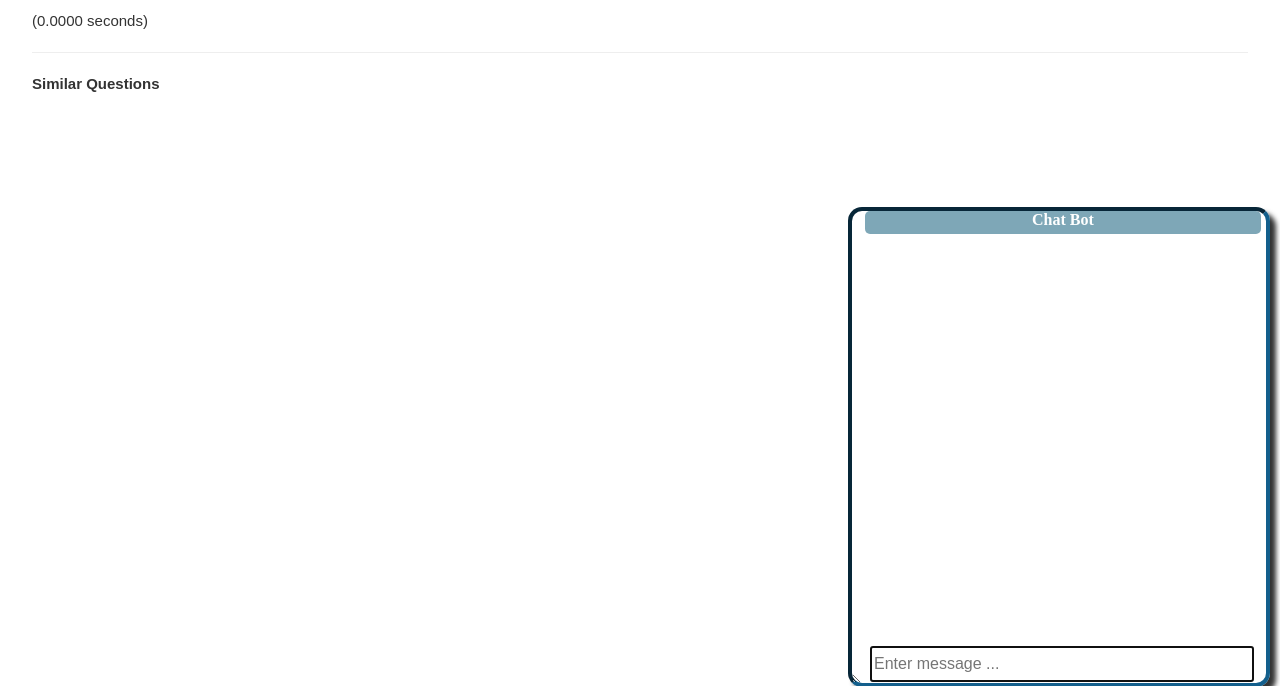
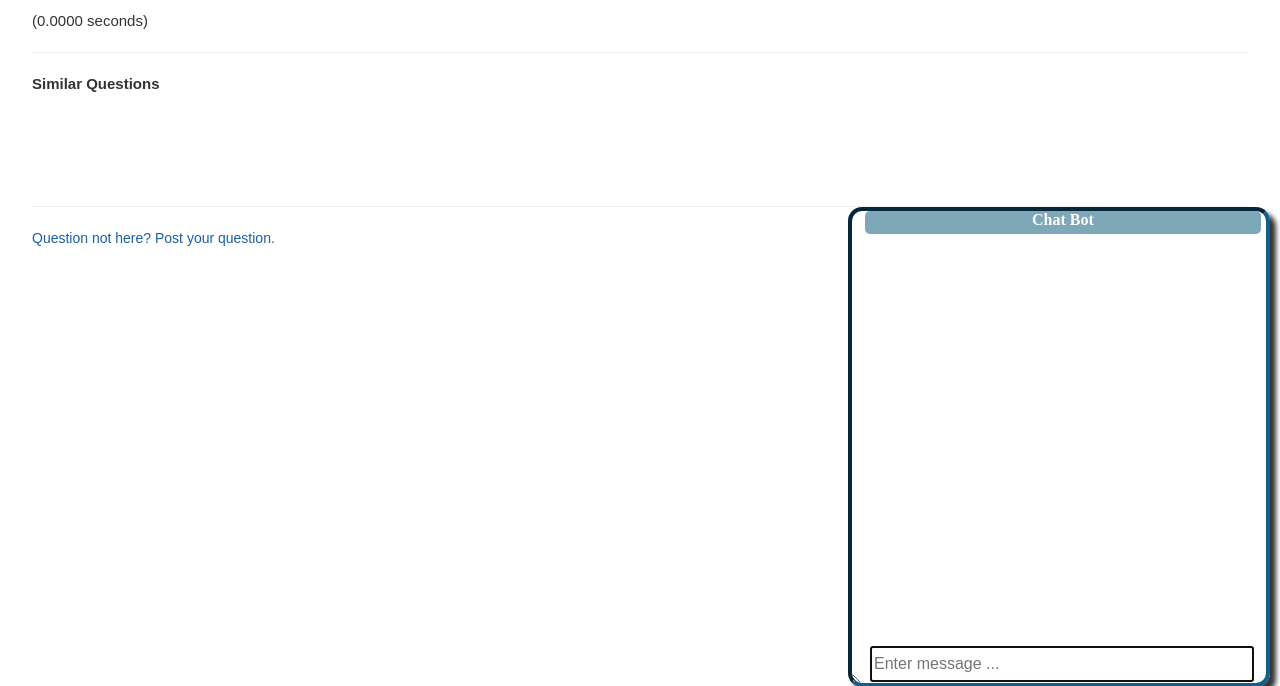
Before and after one commit to ShivamShrirao/Quora_Similar_Questions_Search, a Flask app: page /search in a window 1280 px wide. Shown: the part 103-789 px from the top of the page. Run offline with Flask 2, Linux system fonts and the light colour scheme; parts of the project's set-up code (start-up, migrations or seed data) failed here and were passed over; some libraries are stand-ins or nearby versions.

Commit message:
added post question

```diff
--- a/question_answer.json
+++ b/question_answer.json
@@ -1,10 +1,11 @@
 {
-    "What is the forum for?": "This is a forum to answer question related to programming",
-    "Hello": "Hello! How are you today?",
+    "What is the forum for?": "This is a forum to answer question related to various subjects.",
+    "Hello": "Hello! How can I help you today?",
+    "I am fine.": "That's good to hear.",
     "Who are you?": "I am an assistant bot which can answer your questions about this forum",
     "What is special about this forum?": "The special thing about this forum is that it uses NLP to prevent redundant questions, even if it is in a different language.",
     "How does the site find similar question?": "We use BERT to compare and find questions that are similar.",
     "What is BERT?": "Bidirectional Encoder Representations or BERT is a from Transformers is a Transformer-based machine learning technique for natural language processing pre-training developed by Google.",
-    "How can I post questions on this blog?": "You can enter your question in the ask-question box. If a similar question already exist, we will show you the existing questions and promt you again.",
-    "What if my question already exist?": "If your question matches some which already exists on our forum, you will be shown the matching the questions. If your answer is still not available, you can decide and still post your question."
+    "How can I post questions on this blog?": "You can first, search for your question on the blog. We will compare similar questions and will show you the answers for the same.",
+    "What if my question doesn't exist?": "In the search results page, you will find an option to post your own question at the bottom. From there, you'll be led to a page where you can post your questions."
 }
--- a/www/server.py
+++ b/www/server.py
@@ -56,20 +56,16 @@ def get_resp_dicts(query):
 def search():
 	start_time = time.time()
 	resp = []
-	query = None
-	try:
-		query = request.args['q']
-		if query:
-			resp = get_resp_dicts(query)
-	except KeyError:
-		pass
+	query = request.args.get('q')
+	if query:
+		resp = get_resp_dicts(query)
 	end_time = time.time()
 	time_taken = end_time-start_time
 	return render_template("search.html", resp=resp, query=query, time_taken=f"{time_taken:.4f}")
 
 
 @app.route('/view/<qid>')
-def view(qid):
+def view(qid, view_page=True, q_posted=False):
 	start_time = time.time()
 	try:
 		query = corpus_sentences[int(qid)]
@@ -79,7 +75,23 @@ def view(qid):
 		resp = []
 	end_time = time.time()
 	time_taken = end_time-start_time
-	return render_template("search.html", resp=resp[1:], query=query, time_taken=f"{time_taken:.4f}", view_page=True)	# skip first as it is same as question in db.
+	return render_template("search.html", resp=resp[1:], query=query, time_taken=f"{time_taken:.4f}",
+							view_page=view_page, q_posted=q_posted)	 # skip first resp as it is same as question in db.
+
+@app.route('/q_posted/<qid>')
+def q_posted(qid):
+	return view(qid, q_posted=True)
+
+@app.route('/post_question', methods=['POST', 'GET'])
+def post_question():
+	if request.method == 'POST':
+		query = request.form.get('question')
+		if query:
+			corpus_sentences.append(query)
+			return q_posted(len(corpus_sentences)-1)
+
+	return render_template("post_questions.html")
+
 
 @app.route('/chat')
 def chat():
@@ -89,24 +101,23 @@ def chat():
 @app.route('/chatbot')
 def chatbot():
 	resp = {}
-	query = None
-	try:
-		query = request.args['q']
-		if query:
-			hits = search_question(query, qa_embedding)
-			hit = hits[0]  # best response
-			resp = {
-					"answer": "Sorry, I did not get your question. Can you please be more specific?",
-					"similar": cb_questions[hit['corpus_id']],
-					"score": f"{hit['score']:.3f}",
-					}
-			if hit['score'] > 0.85:
-				resp["answer"] = chatbot_qa[cb_questions[hit['corpus_id']]]
+	query = request.args.get('q')
+	if query:
+		hits = search_question(query, qa_embedding)
+		hit = hits[0]  # best response
+		resp = {
+				"answer": "Sorry, I did not get your question. Can you please be more specific?",
+				"similar": cb_questions[hit['corpus_id']],
+				"score": f"{hit['score']:.3f}",
+				}
+		if hit['score'] > 0.85:
+			resp["answer"] = chatbot_qa[cb_questions[hit['corpus_id']]]
 
-	except KeyError:
-		pass
 	return json.dumps(resp)
 
+
+'''
+'''
 
 if __name__ == '__main__':
 	app.run(debug=False)
--- a/www/static/css/chatbox.css
+++ /dev/null
@@ -1,12 +0,0 @@
-#frame {
-	position:fixed;
-	bottom: 10px;
-	right: 10px;
-	border-width: 4px;
-	border-color: #135f8c;
-	height: 60%;
-	width: 33%;
-	resize: both;
-  	overflow: auto;
-  	direction: rtl;
-}
--- a/www/templates/base.html
+++ b/www/templates/base.html
@@ -89,9 +89,22 @@
       </div>
     </div>
     <!-- chat bot window -->
-    <link rel="stylesheet" type="text/css" href="{{ url_for('static', filename='css/chatbox.css')}}">
-    <div id="parent_frame">
-        <iframe id="frame" src="{{ url_for('chat')}}" title="ChatBox" class="tile" style=""></iframe>
+    <div id="chat_parent_frame">
+        <style type="text/css">
+        #chat_iframe {
+            position:fixed;
+            bottom: 10px;
+            right: 10px;
+            border-width: 4px;
+            border-color: #135f8c;
+            height: 60%;
+            width: 33%;
+            resize: both;
+            overflow: auto;
+            direction: rtl;
+        }
+        </style>
+        <iframe id="chat_iframe" src="{{ url_for('chat')}}" title="ChatBox" class="tile" style=""></iframe>
     </div>
     <!-- chat bot window -->
   </body>
--- a/www/templates/chatbot.html
+++ b/www/templates/chatbot.html
@@ -62,7 +62,7 @@
 
   <br>
   <div id="messages">
-
+    <!-- Messages appended here. -->
   </div>
   <br>
   <br>
@@ -74,7 +74,7 @@
 
 <script type="text/javascript">
 
-chatbot_api_url = window.location.protocol + "//" + window.location.host + "/chatbot";
+chatbot_api_url = window.location.origin + "/chatbot";
 
 var url = new URL(chatbot_api_url)
 
--- a/www/templates/index.html
+++ b/www/templates/index.html
@@ -20,5 +20,4 @@
 	    	<input id="searchfield" placeholder="Search Questions" type="text" name="q" autofocus autocomplete="off" class="form-control input-lg" style="width: 90%; border: 1px solid #71717152">
 	  	</div>
 	</form>
-  <!-- <script src="{{ url_for('static', filename='js/app.js')}}"></script> -->
 {% endblock %}
--- a/www/templates/search.html
+++ b/www/templates/search.html
@@ -8,6 +8,16 @@
 	{% if view_page %}
 		<hr class="solid">
 		0 Answers
+		<hr class="solid">
+		<br>
+		<br>
+		<br>
+		<hr class="solid">
+		<b>Related Questions</b>
+		<hr class="solid">
+	{% elif q_posted %}
+		<hr class="solid">
+		Question has been posted
 		<hr class="solid">
 		<br>
 		<br>
@@ -29,4 +39,12 @@
 		{% endwith %}
 		<br>
 	{% endfor %}
+	{% if not view_page %}
+		<br>
+		<br>
+		<br>
+		<hr class="solid">
+		<a href="/post_question">Question not here? Post your question.</a>
+		<br>
+	{% endif %}
 {% endblock %}
```
Also changed, not shown: www/templates/post_questions.html (added, +24 -0 lines).
